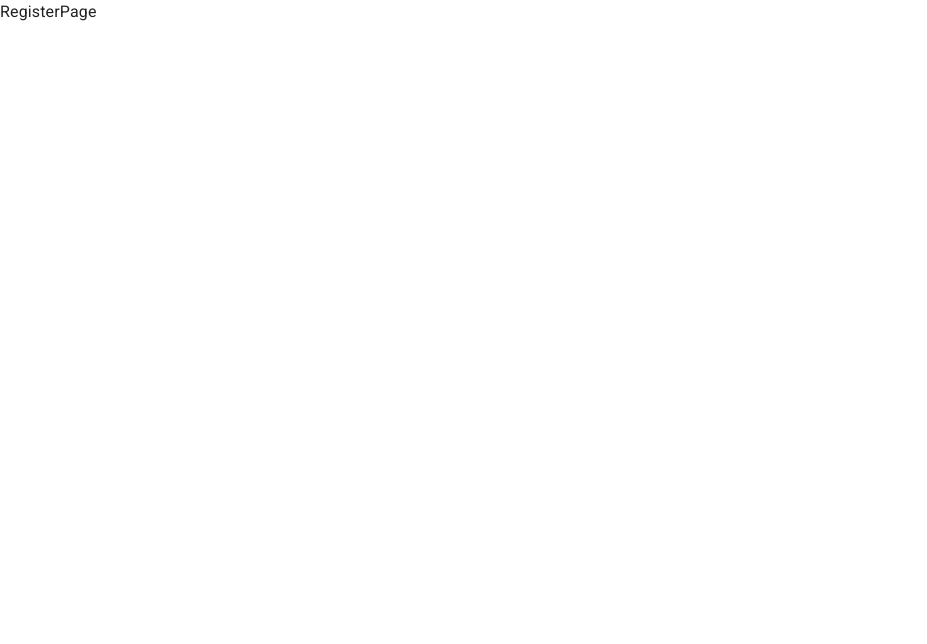
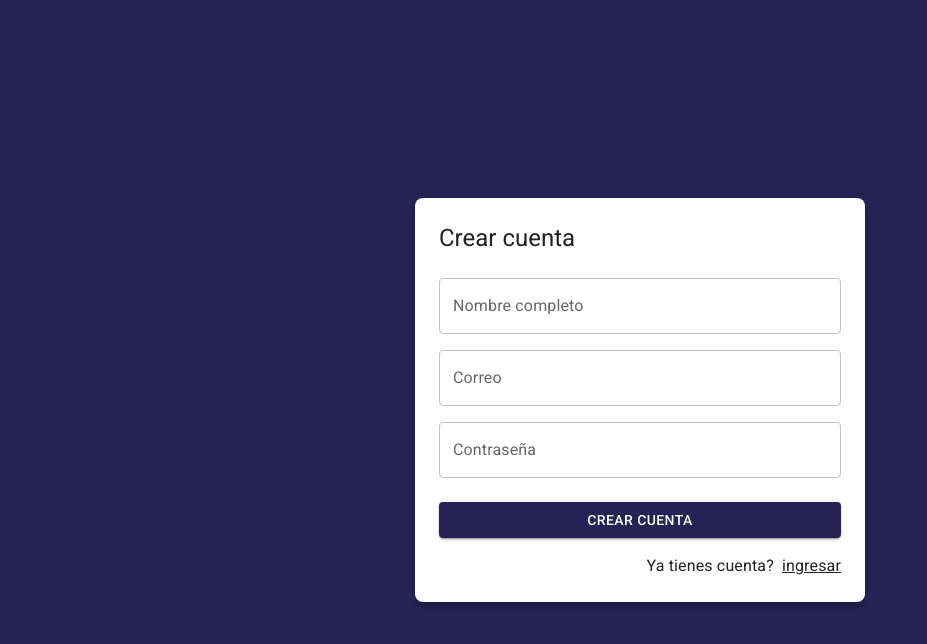
Before and after one commit to giselars/journal-app, a React (Vite) app: page /auth/register in a window 1280 px wide. Shown: the top 644 px of the page, without its empty margins (0-927 px from the left). Built offline with nearby package versions, Linux system fonts and the light colour scheme.

Commit message:
:lipstick: add styles on register page component

```diff
--- a/src/auth/pages/RegisterPage.jsx
+++ b/src/auth/pages/RegisterPage.jsx
@@ -1,7 +1,63 @@
+import {Link as RouterLink} from 'react-router-dom';
+import { Google } from "@mui/icons-material";
+import { Button, Grid, Link, TextField, Typography } from "@mui/material";
+import { AuthLayout } from '../layout/AuthLayout';
 
 
 export const RegisterPage = () => {
   return (
-    <div>RegisterPage</div>
+
+    <AuthLayout title='Crear cuenta'>
+      <form>
+        <Grid container>
+
+          <Grid item xs={12} sx={{ mt:2 }}>
+            <TextField
+              label="Nombre completo"
+              type="text"
+              placeholder="Nombre completo"
+              fullWidth
+            />
+          </Grid>
+
+          <Grid item xs={12} sx={{ mt:2 }}>
+            <TextField
+              label="Correo"
+              type="email"
+              placeholder="correo@google.com"
+              fullWidth
+            />
+          </Grid>
+
+          <Grid item xs={12} sx={{ mt:2 }}>
+            <TextField
+              label="Contraseña"
+              type="password"
+              placeholder="Contraseña"
+              fullWidth
+            />
+          </Grid>
+
+          <Grid container spacing={ 2 } sx={{ mb:2, mt:1 }}>
+            <Grid item xs={ 12 }>
+              <Button variant="contained" fullWidth>
+                  Crear cuenta
+              </Button>
+            </Grid>
+          </Grid>
+
+          <Grid container direction='row' justifyContent='end'>
+            <Typography sx={{ mr:1 }}>Ya tienes cuenta?</Typography>
+            <Link component={ RouterLink } color='inherit' to="/auth/login">
+              ingresar
+            </Link>
+          </Grid>
+        </Grid>
+
+      </form>
+
+
+    </AuthLayout>
+
   )
 }
```
